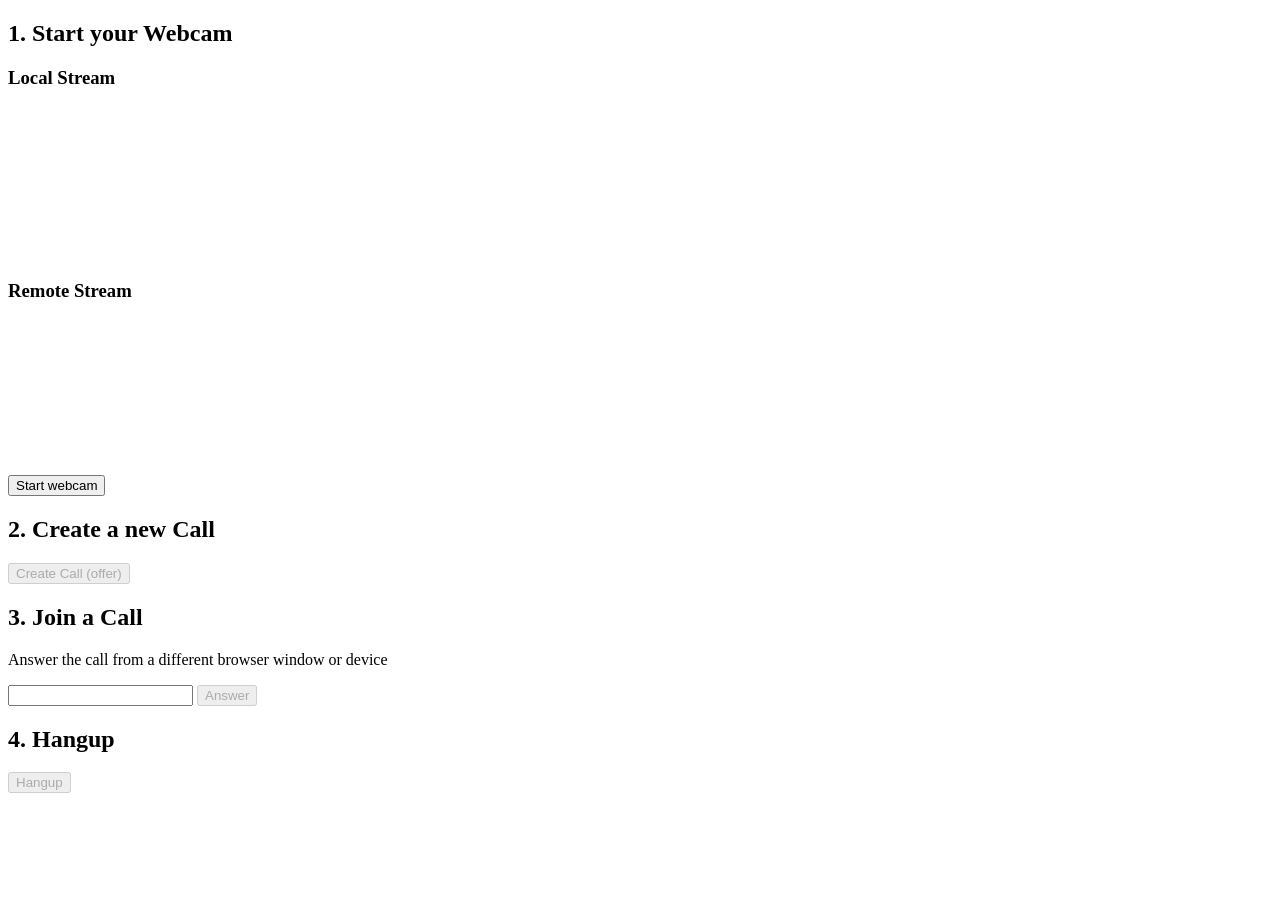
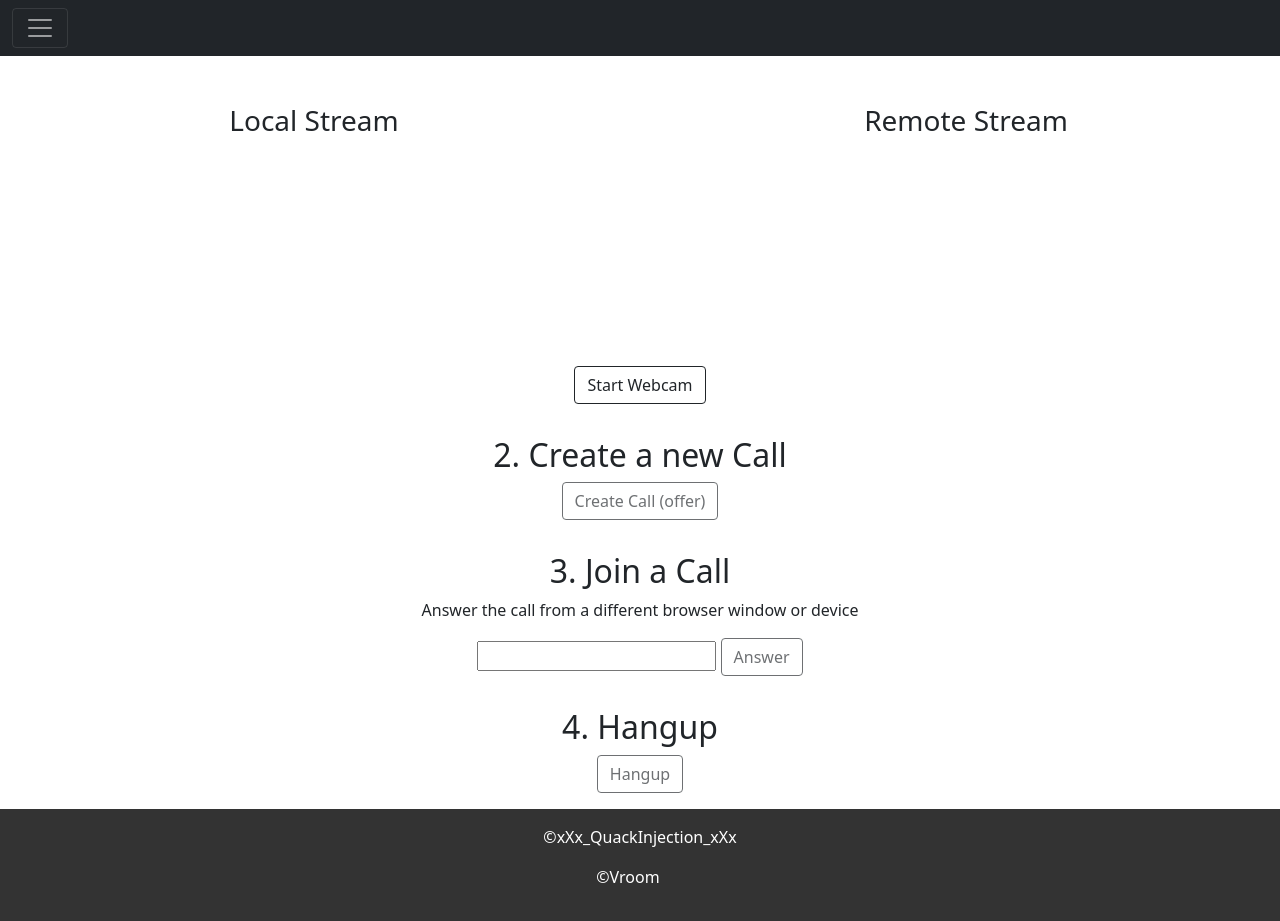
Before and after one commit to timfkl/QuackInjection, a website built with Vite: page index.html in a window 1280 px wide. Before the commit the page ends 801 px from the top, so only its background shows below. Built offline with nearby package versions, Linux system fonts and the light colour scheme; some packages are replaced by stand-ins of ours.

Commit message:
added styling to index

```diff
--- a/index.html
+++ b/index.html
@@ -1,41 +1,87 @@
 <!DOCTYPE html>
 <html lang="en">
+
 <head>
   <meta charset="UTF-8" />
   <link rel="icon" type="image/svg+xml" href="favicon.svg" />
   <meta name="viewport" content="width=device-width, initial-scale=1.0" />
+  <link href="https://cdn.jsdelivr.net/npm/bootstrap@5.0.2/dist/css/bootstrap.min.css" rel="stylesheet" integrity="sha384-EVSTQN3/azprG1Anm3QDgpJLIm9Nao0Yz1ztcQTwFspd3yD65VohhpuuCOmLASjC" crossorigin="anonymous">
+  <link rel="stylesheet" href="style.css">
+
   <title>WebRTC Demo</title>
 </head>
+
+<div class="collapse" id="navbarToggleExternalContent">
+  <div class="bg-dark p-4">
+    <h5 class="text-white h4">Collapsed content</h5>
+    <span class="text-muted">Toggleable via the navbar brand.</span>
+  </div>
+</div>
+<nav class="navbar navbar-dark bg-dark">
+  <div class="container-fluid">
+    <button class="navbar-toggler" type="button" data-bs-toggle="collapse" data-bs-target="#navbarToggleExternalContent" aria-controls="navbarToggleExternalContent" aria-expanded="false" aria-label="Toggle navigation">
+      <span class="navbar-toggler-icon"></span>
+    </button>
+  </div>
+</nav>
+
 <body>
-    <h2>1. Start your Webcam</h2>
   <div class="videos">
+    <div class="row py-5 text-center">
+      <div class="col">
         <span>
           <h3>Local Stream</h3>
           <video id="userVid" autoplay playsinline></video>
         </span>
+      </div>
+      <div class="col">
         <span>
           <h3>Remote Stream</h3>
           <video id="audienceVid" autoplay playsinline></video>
         </span>
-
-
       </div>
-
-    <button id="activateWebcam">Start webcam</button>
+    </div>
+  </div>
+  <div class="row py-3 text-center">
+    <div class="col">
+      <button type="button" class="btn btn-outline-dark" id="activateWebcam">Start Webcam</button>
+    </div>
+  </div>
+  <div class="row py-3 text-center">
+    <div class="col">
       <h2>2. Create a new Call</h2>
-    <button id="call" disabled>Create Call (offer)</button>
-
+      <button type="button" class="btn btn-outline-dark" id="call" disabled>Create Call (offer)</button>
+    </div>
+  </div>
+  <div class="row py-3 text-center">
+    <div class="col">
       <h2>3. Join a Call</h2>
       <p>Answer the call from a different browser window or device</p>
 
-    <input id="callID" />
-    <button id="answerCall" disabled>Answer</button>
+      <input id="callID"/>
+      <button type="button" class="btn btn-outline-dark" id="answerCall" disabled>Answer</button>
+    </div>
+  </div>
+  <div class="row py-3 text-center">
+    <div class="col">
+      <h2>4. Hangup</h2>
+      <button type="button" class="btn btn-outline-dark" id="hangupCall" disabled>Hangup</button>
+    </div>
+  </div>
+  <div class="footer py-3">
+    <div class="row">
+      <div class="col">
+        <p>©xXx_QuackInjection_xXx</p>
+      </div>
+      <div class="row">
+        <p>©Vroom</p>
+      </div>
+    </div>
+  </div>
 
-    <h2>4. Hangup</h2>
-
-    <button id="hangupCall" disabled>Hangup</button>
-
+  <script src="https://cdn.jsdelivr.net/npm/bootstrap@5.0.2/dist/js/bootstrap.bundle.min.js" integrity="sha384-MrcW6ZMFYlzcLA8Nl+NtUVF0sA7MsXsP1UyJoMp4YLEuNSfAP+JcXn/tWtIaxVXM" crossorigin="anonymous"></script>
   <script type="module" src="/main.js"></script>
 
 </body>
+
 </html>
--- a/style.css
+++ b/style.css
@@ -6,3 +6,13 @@
   color: #2c3e50;
   margin-top: 60px;
 }
+
+.footer{
+  color: white;
+  position: relative;
+  left: 0;
+  bottom: 0;
+  width: 100%;
+  background-color: #333333;
+  text-align: center;
+}
```
Lines whose indentation alone changed are shown as unchanged.
